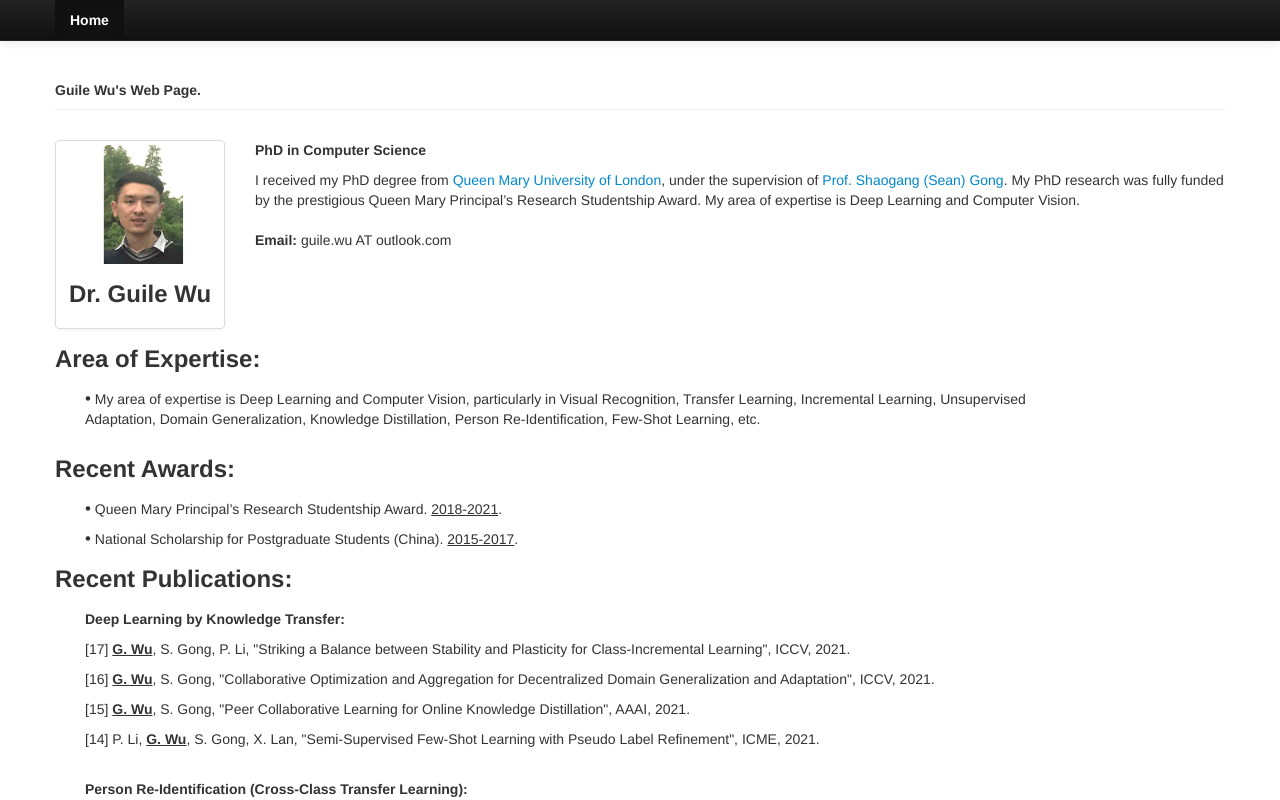
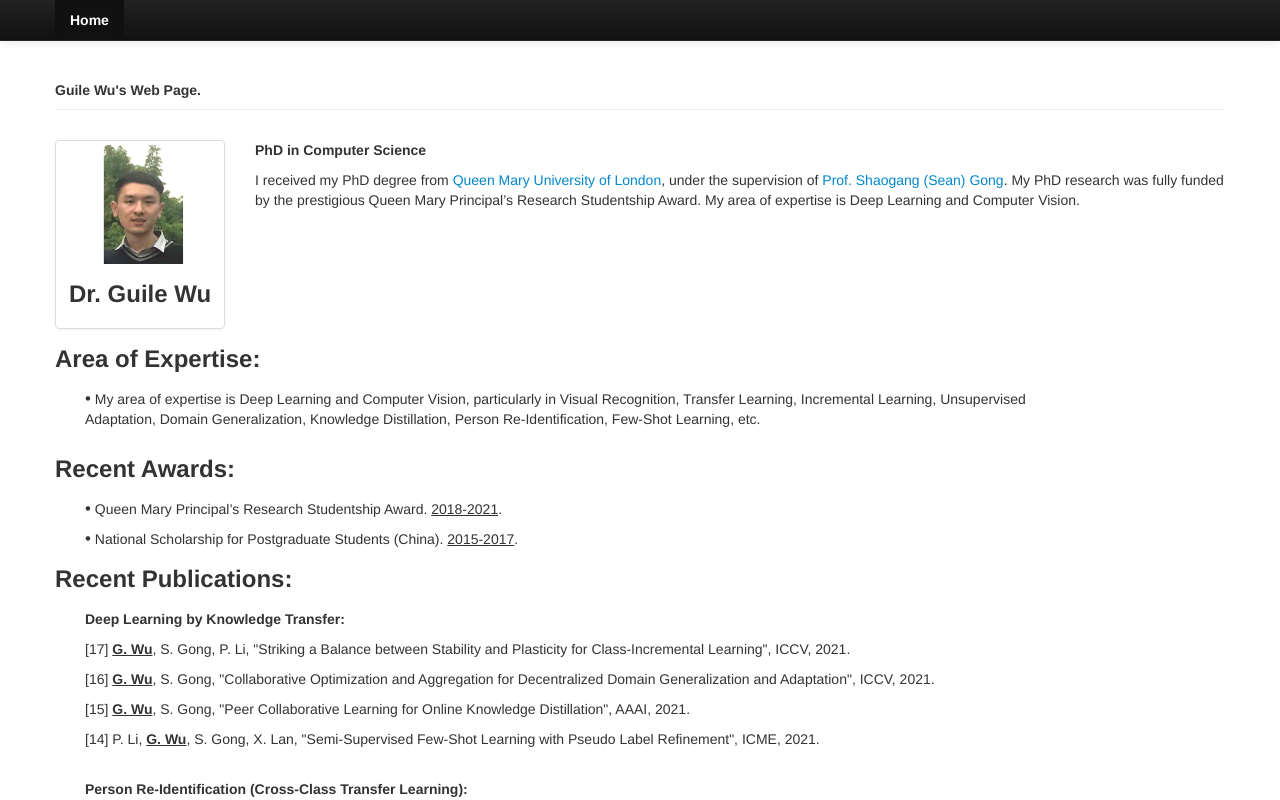
Before and after one commit to guilewu/guilewu.github.io, a plain HTML site: page index.html in a window 1280 px wide. Shown: the top 800 px of the page. Drawn offline with Linux system fonts and the light colour scheme.

Commit message:
Update index.html

```diff
--- a/index.html
+++ b/index.html
@@ -61,7 +61,7 @@
                         My PhD research was fully funded by the prestigious Queen Mary Principal’s Research Studentship Award.
                         My area of expertise is Deep Learning and Computer Vision.<br/>
                         <br/>
-                        <strong>Email:</strong> guile.wu AT outlook.com
+
 					</address>
 				</div>
 
```
